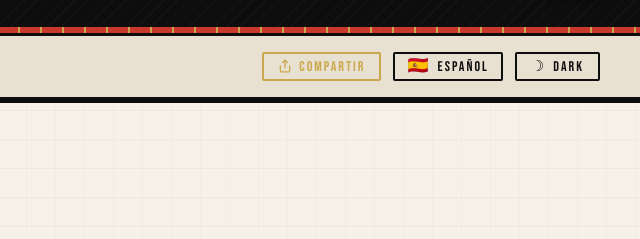
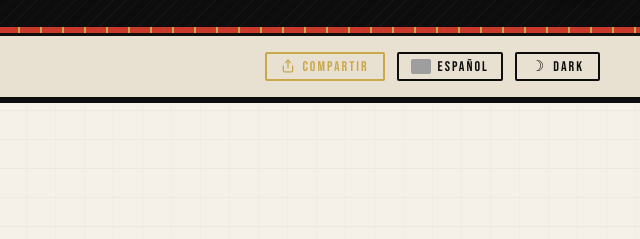
Before and after one commit to Ovejoide/H4All-Comics, a website: page public/index.html in a window 1280 px wide. Shown: the part 197-436 px from the top of the page, 640-1280 px from the left. Drawn offline with nearby package versions, Linux system fonts and the light colour scheme; no server answers; grey boxes are pictures that could not be loaded.

Commit message:
Replace flag emoji with img elements from flagcdn.com

```diff
--- a/public/index.html
+++ b/public/index.html
@@ -1219,8 +1219,11 @@
         color: var(--paper);
       }
       .btn-lang .lang-flag {
-        font-size: 17px;
-        line-height: 1;
+        width: 20px;
+        height: auto;
+        border-radius: 2px;
+        display: block;
+        flex-shrink: 0;
       }
       .lang-dropdown {
         position: absolute;
@@ -1266,8 +1269,11 @@
         color: #fff;
       }
       .lang-flag-big {
-        font-size: 19px;
-        line-height: 1;
+        width: 20px;
+        height: auto;
+        border-radius: 2px;
+        vertical-align: middle;
+        flex-shrink: 0;
       }
       html.dark .btn-lang {
         border-color: var(--card-border);
@@ -1534,22 +1540,22 @@
       </button>
       <div class="lang-switcher">
         <button class="btn-lang" onclick="toggleLangDropdown(this)">
-          <span class="lang-flag">🇪🇸</span>
+          <img class="lang-flag" src="https://flagcdn.com/w20/es.png" alt="ES" />
           <span class="lang-name">Español</span>
         </button>
         <div class="lang-dropdown">
           <button class="lang-option" data-lang="en" onclick="selectLang('en')">
-            <span class="lang-flag-big">🇺🇸</span> English
+            <img class="lang-flag-big" src="https://flagcdn.com/w20/us.png" alt="EN" /> English
           </button>
           <button
             class="lang-option active"
             data-lang="es"
             onclick="selectLang('es')"
           >
-            <span class="lang-flag-big">🇪🇸</span> Español
+            <img class="lang-flag-big" src="https://flagcdn.com/w20/es.png" alt="ES" /> Español
           </button>
           <button class="lang-option" data-lang="pt" onclick="selectLang('pt')">
-            <span class="lang-flag-big">🇵🇹</span> Português
+            <img class="lang-flag-big" src="https://flagcdn.com/w20/pt.png" alt="PT" /> Português
           </button>
         </div>
       </div>
@@ -1784,7 +1790,7 @@
         </button>
         <div class="lang-switcher">
           <button class="btn-lang" onclick="toggleLangDropdown(this)">
-            <span class="lang-flag">🇪🇸</span>
+            <img class="lang-flag" src="https://flagcdn.com/w20/es.png" alt="ES" />
             <span class="lang-name">Español</span>
           </button>
           <div class="lang-dropdown">
@@ -1793,21 +1799,21 @@
               data-lang="en"
               onclick="selectLang('en')"
             >
-              <span class="lang-flag-big">🇺🇸</span> English
+              <img class="lang-flag-big" src="https://flagcdn.com/w20/us.png" alt="EN" /> English
             </button>
             <button
               class="lang-option active"
               data-lang="es"
               onclick="selectLang('es')"
             >
-              <span class="lang-flag-big">🇪🇸</span> Español
+              <img class="lang-flag-big" src="https://flagcdn.com/w20/es.png" alt="ES" /> Español
             </button>
             <button
               class="lang-option"
               data-lang="pt"
               onclick="selectLang('pt')"
             >
-              <span class="lang-flag-big">🇵🇹</span> Português
+              <img class="lang-flag-big" src="https://flagcdn.com/w20/pt.png" alt="PT" /> Português
             </button>
           </div>
         </div>
@@ -1846,7 +1852,6 @@
       // ── I18N ──
       const I18N = {
         en: {
-          flag: "🇺🇸",
           name: "English",
           collection: "Collection",
           titles: "titles",
@@ -1928,7 +1933,6 @@
           },
         },
         es: {
-          flag: "🇪🇸",
           name: "Español",
           collection: "Colección",
           titles: "títulos",
@@ -2011,7 +2015,6 @@
           },
         },
         pt: {
-          flag: "🇵🇹",
           name: "Português",
           collection: "Coleção",
           titles: "títulos",
@@ -2139,14 +2142,20 @@
         }
       }
 
+      const FLAG_SRCS = {
+        en: "https://flagcdn.com/w20/us.png",
+        es: "https://flagcdn.com/w20/es.png",
+        pt: "https://flagcdn.com/w20/pt.png",
+      };
+
       function updateLangBtn() {
-        const T = I18N[currentLang];
+        const src = FLAG_SRCS[currentLang];
         document
           .querySelectorAll(".lang-flag")
-          .forEach((el) => (el.textContent = T.flag));
+          .forEach((el) => { el.src = src; el.alt = currentLang.toUpperCase(); });
         document
           .querySelectorAll(".lang-name")
-          .forEach((el) => (el.textContent = T.name));
+          .forEach((el) => (el.textContent = I18N[currentLang].name));
         document.querySelectorAll(".lang-option").forEach((opt) => {
           opt.classList.toggle("active", opt.dataset.lang === currentLang);
         });
```
